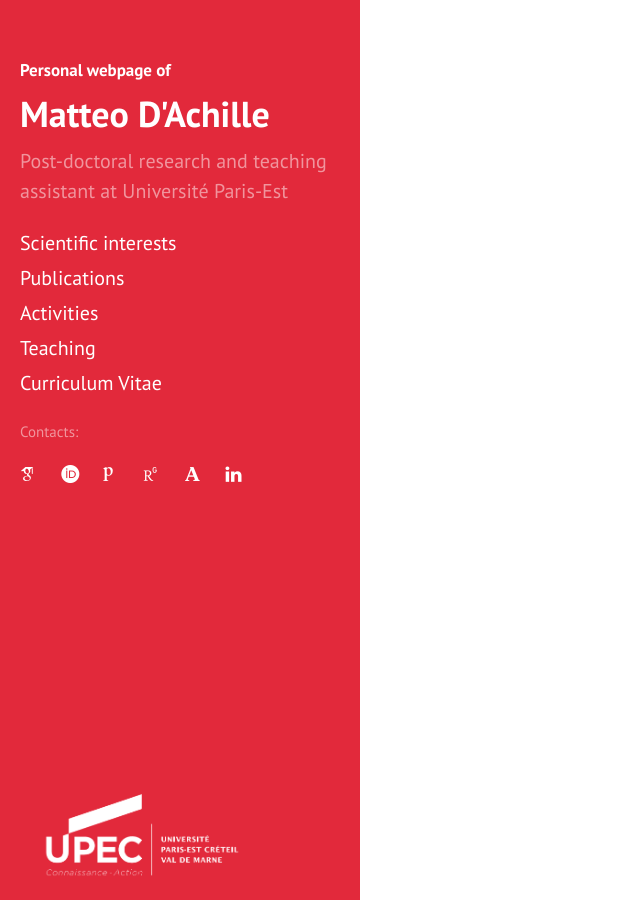
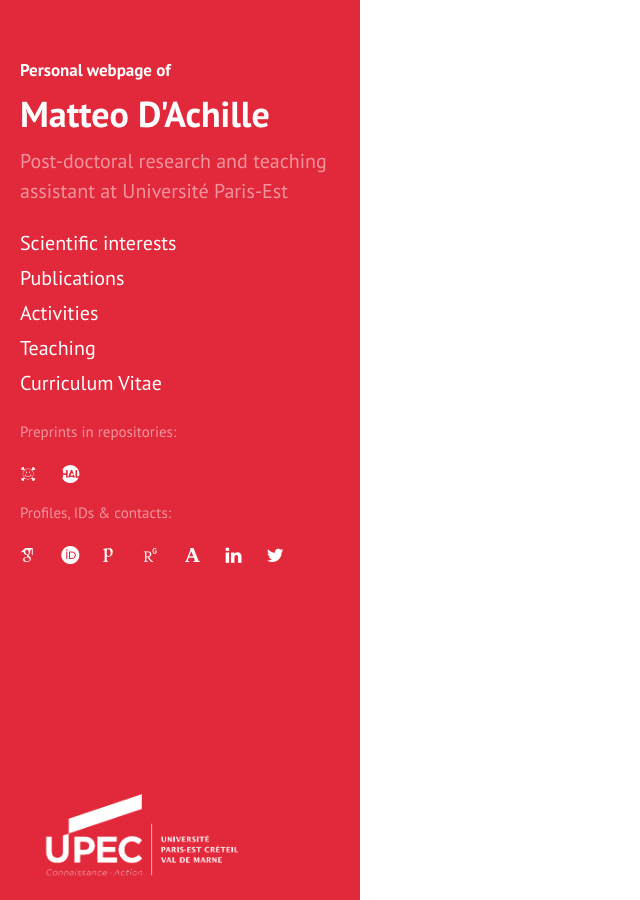
Before and after one commit to matteodachille/matteodachille.github.io, a Jekyll site: the page built from index.html, in a window 1280 px wide. Shown: the whole page, without its empty margins (0-640 px from the left). Built offline with Jekyll 4.4.1, drawn with Linux system fonts in a browser that asks for light colours; nearby versions of some CDN libraries; some web fonts are replaced; the list of posts is cut into pages by our own code.

Commit message:
Corrected typos on sidebars, added preprint repositories

```diff
--- a/_config.yml
+++ b/_config.yml
@@ -24,8 +24,9 @@ academia:         "MatteoDAchille"
 mendeley:         #"matteo-dachille"
 orcid:        "0000-0002-8750-1275"
 rid:        "AAX-7396-2020"
-twitter:
-email:			#"matteopdachille@gmail.com"
+arxiv:      "dachille_m_1"
+twitter:  "MatteoDAchille"
+hal: "True"
 
 paginate:         2
 
--- a/_includes/sidebar.html
+++ b/_includes/sidebar.html
@@ -46,7 +46,27 @@
 
     <!--p>&copy; {{ site.time | date: '%Y' }}. All rights reserved.<br />  Built with <a href="http://jekyllrb.com" target="_blank">Jekyll</a>.</p-->
 	  <div id="contact-list" style="font-size: 14px; position: relative; bottom: 0;">
-      <p style="font-size:0.75rem;">Contacts: </p>
+
+      <p style="font-size:0.75rem;">Preprints in repositories: </p>
+
+      {% if site.arxiv %}
+         <a href="https://arxiv.org/a/{{ site.arxiv }}" target="_blank">
+           <span class="fa-stack fa-lg">
+             <i class="ai ai-arxiv ai-align-center-1x"></i>
+           </span>
+         </a>
+       {% endif %}
+
+       {% if site.hal %}
+          <a href="https://hal.archives-ouvertes.fr/search/index/?q=matteo+d%27achille&level0_domain_s=math+OR+phys+OR+stat" target="_blank">
+            <span class="fa-stack fa-lg">
+              <i class="ai ai-hal ai-align-center-1x"></i>
+            </span>
+          </a>
+        {% endif %}
+
+
+      <p style="font-size:0.75rem;">Profiles, IDs & contacts: </p>
 		  <!--span>To get in touch use</span-->
 	  <!--{% if site.twitter %}
         <a href="https://twitter.com/{{ site.twitter }}" target="_blank">
@@ -128,6 +148,15 @@
         </a>
       {% endif %}
 
+       {% if site.twitter %}
+          <a href="https://twitter.com/{{ site.twitter }}" target="_blank">
+            <span class="fa-stack fa-lg">
+              <i class="fa fa-twitter fa-align-center-1x"></i>
+            </span>
+          </a>
+        {% endif %}
+
+
 
   </div>
 	  <div class="sidebar-logo">
```
